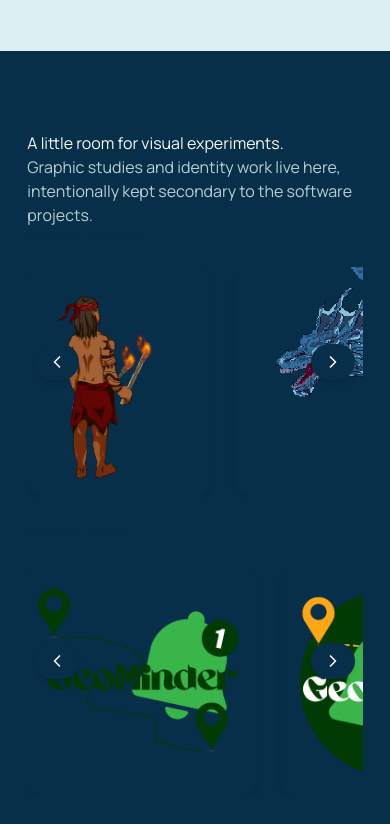
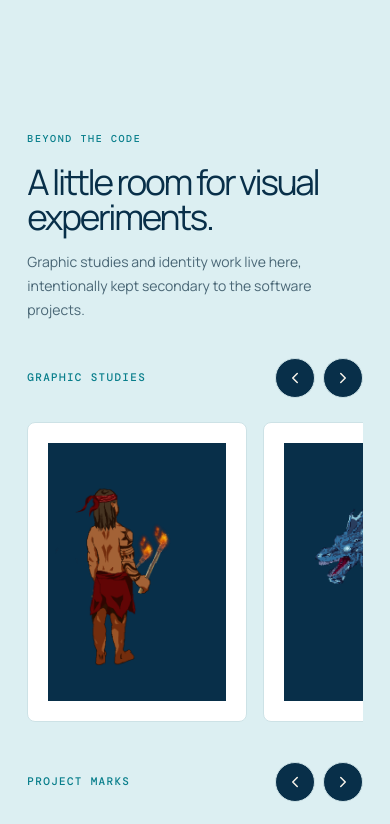
Before and after one commit to coochill/portfolio, a React (Vite) app: page / in a window 390 px wide. Shown: the part 5960-6784 px from the top of the page. Built offline with nearby package versions, Linux system fonts and the light colour scheme.

Commit message:
feat(bonus): add click-to-view lightbox and fix gallery layout

```diff
--- a/src/components/ImageGallery.tsx
+++ b/src/components/ImageGallery.tsx
@@ -1,5 +1,5 @@
-import React, { useRef } from "react";
-import { ChevronLeft, ChevronRight } from "lucide-react";
+import { useEffect, useRef, useState, type FC } from "react";
+import { ChevronLeft, ChevronRight, X } from "lucide-react";
 
 interface GalleryItem {
   src: string;
@@ -12,58 +12,121 @@ interface ImageGalleryProps {
   items: GalleryItem[];
 }
 
-const ImageGallery: React.FC<ImageGalleryProps> = ({ title, items }) => {
-  const scrollRef = useRef<HTMLDivElement | null>(null);
+const ImageGallery: FC<ImageGalleryProps> = ({ title, items }) => {
+  const trackRef = useRef<HTMLDivElement | null>(null);
+  const [activeIndex, setActiveIndex] = useState<number | null>(null);
 
   const scroll = (direction: "next" | "prev") => {
-    if (scrollRef.current) {
-      const { clientWidth } = scrollRef.current;
-      const scrollAmount = direction === "next" ? clientWidth : -clientWidth;
-      scrollRef.current.scrollBy({ left: scrollAmount, behavior: "smooth" });
-    }
+    const track = trackRef.current;
+    if (!track) return;
+    const amount = track.clientWidth * 0.8;
+    track.scrollBy({
+      left: direction === "next" ? amount : -amount,
+      behavior: "smooth",
+    });
   };
 
+  const isOpen = activeIndex !== null;
+  const close = () => setActiveIndex(null);
+  const step = (delta: number) =>
+    setActiveIndex((i) => (i === null ? i : (i + delta + items.length) % items.length));
+
+  useEffect(() => {
+    if (!isOpen) return;
+
+    const onKeyDown = (e: KeyboardEvent) => {
+      if (e.key === "Escape") setActiveIndex(null);
+      if (e.key === "ArrowRight") step(1);
+      if (e.key === "ArrowLeft") step(-1);
+    };
+
+    document.body.style.overflow = "hidden";
+    window.addEventListener("keydown", onKeyDown);
+    return () => {
+      document.body.style.overflow = "";
+      window.removeEventListener("keydown", onKeyDown);
+    };
+    // eslint-disable-next-line react-hooks/exhaustive-deps
+  }, [isOpen, items.length]);
+
+  const active = activeIndex !== null ? items[activeIndex] : null;
+
   return (
-    <div className="my-12 px-6 relative">
-      <h2 className="text-white text-[40px] font-semibold mb-6">{title}</h2>
+    <div className="gallery">
+      <div className="gallery__header">
+        <h3 className="gallery__title">{title}</h3>
+        <div className="gallery__controls">
+          <button
+            type="button"
+            onClick={() => scroll("prev")}
+            className="gallery__nav"
+            aria-label="Scroll left"
+          >
+            <ChevronLeft size={18} aria-hidden="true" />
+          </button>
+          <button
+            type="button"
+            onClick={() => scroll("next")}
+            className="gallery__nav"
+            aria-label="Scroll right"
+          >
+            <ChevronRight size={18} aria-hidden="true" />
+          </button>
+        </div>
+      </div>
 
-      {/* Navigation Buttons */}
+      <div ref={trackRef} className="gallery__track">
+        {items.map((item, index) => (
+          <figure className="gallery__item" key={item.src}>
             <button
-        onClick={() => scroll("prev")}
-        className="absolute left-2 top-[50%] transform -translate-y-1/2 bg-white text-black text-2xl px-3 py-2 rounded-full shadow-md z-10 hover:bg-neutral-200 transition"
-        aria-label="Previous"
+              type="button"
+              className="gallery__open"
+              onClick={() => setActiveIndex(index)}
+              aria-label={`View ${item.alt} full size`}
             >
+              <img src={item.src} alt={item.alt} loading="lazy" />
+            </button>
+            {item.caption && <figcaption>{item.caption}</figcaption>}
+          </figure>
+        ))}
+      </div>
+
+      {active && (
+        <div
+          className="lightbox"
+          role="dialog"
+          aria-modal="true"
+          aria-label={active.alt}
+          onClick={close}
+        >
+          <div className="lightbox__content" onClick={(e) => e.stopPropagation()}>
+            <button
+              type="button"
+              className="lightbox__close"
+              onClick={close}
+              aria-label="Close image viewer"
+            >
+              <X size={20} aria-hidden="true" />
+            </button>
+
+            <img src={active.src} alt={active.alt} />
+
+            {items.length > 1 && (
+              <div className="lightbox__nav">
+                <button type="button" onClick={() => step(-1)} aria-label="Previous image">
                   <ChevronLeft size={20} aria-hidden="true" />
                 </button>
-      <button
-        onClick={() => scroll("next")}
-        className="absolute right-2 top-[50%] transform -translate-y-1/2 bg-white text-black text-2xl px-3 py-2 rounded-full shadow-md z-10 hover:bg-neutral-200 transition"
-        aria-label="Next"
-      >
+                <span>
+                  {activeIndex! + 1} / {items.length}
+                </span>
+                <button type="button" onClick={() => step(1)} aria-label="Next image">
                   <ChevronRight size={20} aria-hidden="true" />
                 </button>
-
-      {/* Scrollable Gallery */}
-      <div
-        ref={scrollRef}
-        className="flex overflow-x-auto gap-6 scrollbar-hide snap-x snap-mandatory scroll-smooth px-8"
-      >
-        {items.map((item, index) => (
-          <div
-            key={index}
-            className="snap-start flex-shrink-0 transition-transform duration-300 hover:scale-105"
-          >
-            <img
-              src={item.src}
-              alt={item.alt}
-              className="max-w-[500px] max-h-[300px] object-contain rounded-2xl shadow-md"
-            />
-            {item.caption && (
-              <p className="text-white text-[18px] mt-2 text-center">{item.caption}</p>
+              </div>
             )}
           </div>
-        ))}
         </div>
+      )}
     </div>
   );
 };
--- a/src/index.css
+++ b/src/index.css
@@ -777,3 +777,213 @@ body { background: var(--paper); color: var(--ink); }
 .footer-contact a {
   line-height: 1.1;
 }
+
+/* Bonus gallery */
+.gallery {
+  width: 100%;
+}
+
+.gallery__header {
+  align-items: center;
+  display: flex;
+  justify-content: space-between;
+  gap: 16px;
+  margin-bottom: 20px;
+}
+
+.gallery__title {
+  color: var(--accent);
+  font-family: 'DM Mono', monospace;
+  font-size: 11px;
+  font-weight: 500;
+  letter-spacing: 0.12em;
+  margin: 0;
+  text-transform: uppercase;
+}
+
+.gallery__controls {
+  display: flex;
+  gap: 8px;
+}
+
+.gallery__nav {
+  align-items: center;
+  background: #ffffff;
+  border: 1px solid var(--line);
+  border-radius: 999px;
+  color: var(--ink);
+  cursor: pointer;
+  display: flex;
+  height: 40px;
+  justify-content: center;
+  transition: background 0.2s ease, color 0.2s ease, border-color 0.2s ease;
+  width: 40px;
+}
+
+.gallery__nav:hover {
+  background: var(--accent);
+  border-color: var(--accent);
+  color: #ffffff;
+}
+
+.gallery__track {
+  display: flex;
+  gap: 16px;
+  overflow-x: auto;
+  padding: 4px 2px 12px;
+  scroll-behavior: smooth;
+  scroll-snap-type: x mandatory;
+  scrollbar-width: none;
+}
+
+.gallery__track::-webkit-scrollbar {
+  display: none;
+}
+
+.gallery__item {
+  align-items: center;
+  background: var(--surface);
+  border: 1px solid var(--line);
+  border-radius: 8px;
+  display: flex;
+  flex: 0 0 clamp(220px, 28vw, 300px);
+  height: 300px;
+  justify-content: center;
+  margin: 0;
+  padding: 20px;
+  position: relative;
+  scroll-snap-align: start;
+  transition: transform 0.25s ease, box-shadow 0.25s ease;
+}
+
+.gallery__item:hover {
+  box-shadow: 0 12px 30px rgba(8, 47, 73, 0.09);
+  transform: translateY(-4px);
+}
+
+.gallery__item img {
+  max-height: 100%;
+  max-width: 100%;
+  object-fit: contain;
+}
+
+.gallery__item figcaption {
+  bottom: 10px;
+  color: var(--muted);
+  font-family: 'DM Mono', monospace;
+  font-size: 10px;
+  left: 0;
+  letter-spacing: 0.08em;
+  position: absolute;
+  right: 0;
+  text-align: center;
+  text-transform: uppercase;
+}
+
+@media (prefers-reduced-motion: reduce) {
+  .gallery__track,
+  .gallery__item,
+  .gallery__nav {
+    scroll-behavior: auto;
+    transition: none;
+  }
+}
+
+/* Gallery click-to-view */
+.gallery__open {
+  align-items: center;
+  background: none;
+  border: 0;
+  cursor: zoom-in;
+  display: flex;
+  height: 100%;
+  justify-content: center;
+  padding: 0;
+  width: 100%;
+}
+
+.gallery__open img {
+  max-height: 100%;
+  max-width: 100%;
+  object-fit: contain;
+}
+
+.gallery__open:focus-visible {
+  outline: 3px solid var(--accent);
+  outline-offset: 4px;
+}
+
+.lightbox {
+  align-items: center;
+  background: rgba(8, 47, 73, 0.88);
+  display: flex;
+  inset: 0;
+  justify-content: center;
+  padding: 24px;
+  position: fixed;
+  z-index: 100;
+}
+
+.lightbox__content {
+  align-items: center;
+  display: flex;
+  flex-direction: column;
+  gap: 16px;
+  max-height: 100%;
+  max-width: 100%;
+  position: relative;
+}
+
+.lightbox__content img {
+  background: var(--surface);
+  border-radius: 8px;
+  max-height: 78vh;
+  max-width: min(92vw, 1000px);
+  object-fit: contain;
+  padding: 16px;
+}
+
+.lightbox__close {
+  align-items: center;
+  background: #ffffff;
+  border: 0;
+  border-radius: 999px;
+  color: var(--ink);
+  cursor: pointer;
+  display: flex;
+  height: 40px;
+  justify-content: center;
+  position: absolute;
+  right: -8px;
+  top: -8px;
+  width: 40px;
+  z-index: 1;
+}
+
+.lightbox__nav {
+  align-items: center;
+  color: #ffffff;
+  display: flex;
+  font-family: 'DM Mono', monospace;
+  font-size: 12px;
+  gap: 16px;
+}
+
+.lightbox__nav button {
+  align-items: center;
+  background: none;
+  border: 1px solid rgba(255, 255, 255, 0.4);
+  border-radius: 999px;
+  color: #ffffff;
+  cursor: pointer;
+  display: flex;
+  height: 40px;
+  justify-content: center;
+  width: 40px;
+}
+
+.lightbox__nav button:hover,
+.lightbox__close:hover {
+  background: var(--accent);
+  color: #ffffff;
+}
--- a/src/pages/Home.tsx
+++ b/src/pages/Home.tsx
@@ -158,10 +158,17 @@ const Home = () => (
 
     <SkillsSection />
 
-    <section id="bonus" className="section section--ink">
+    <section id="bonus" className="section section--cream">
       <div className="section-inner">
-        <div className="section-heading--light"><h2>A little room for visual experiments.</h2><p>Graphic studies and identity work live here, intentionally kept secondary to the software projects.</p></div>
-        <div className="bonus-gallery"><ImageGallery title="Graphic studies" items={graphics} /><ImageGallery title="Project marks" items={logos} /></div>
+        <div className="section-heading">
+          <p className="eyebrow">Beyond the code</p>
+          <h2>A little room for visual experiments.</h2>
+          <p>Graphic studies and identity work live here, intentionally kept secondary to the software projects.</p>
+        </div>
+        <div className="bonus-gallery">
+          <ImageGallery title="Graphic studies" items={graphics} />
+          <ImageGallery title="Project marks" items={logos} />
+        </div>
       </div>
     </section>
 
```
Lines whose indentation alone changed are shown as unchanged.
